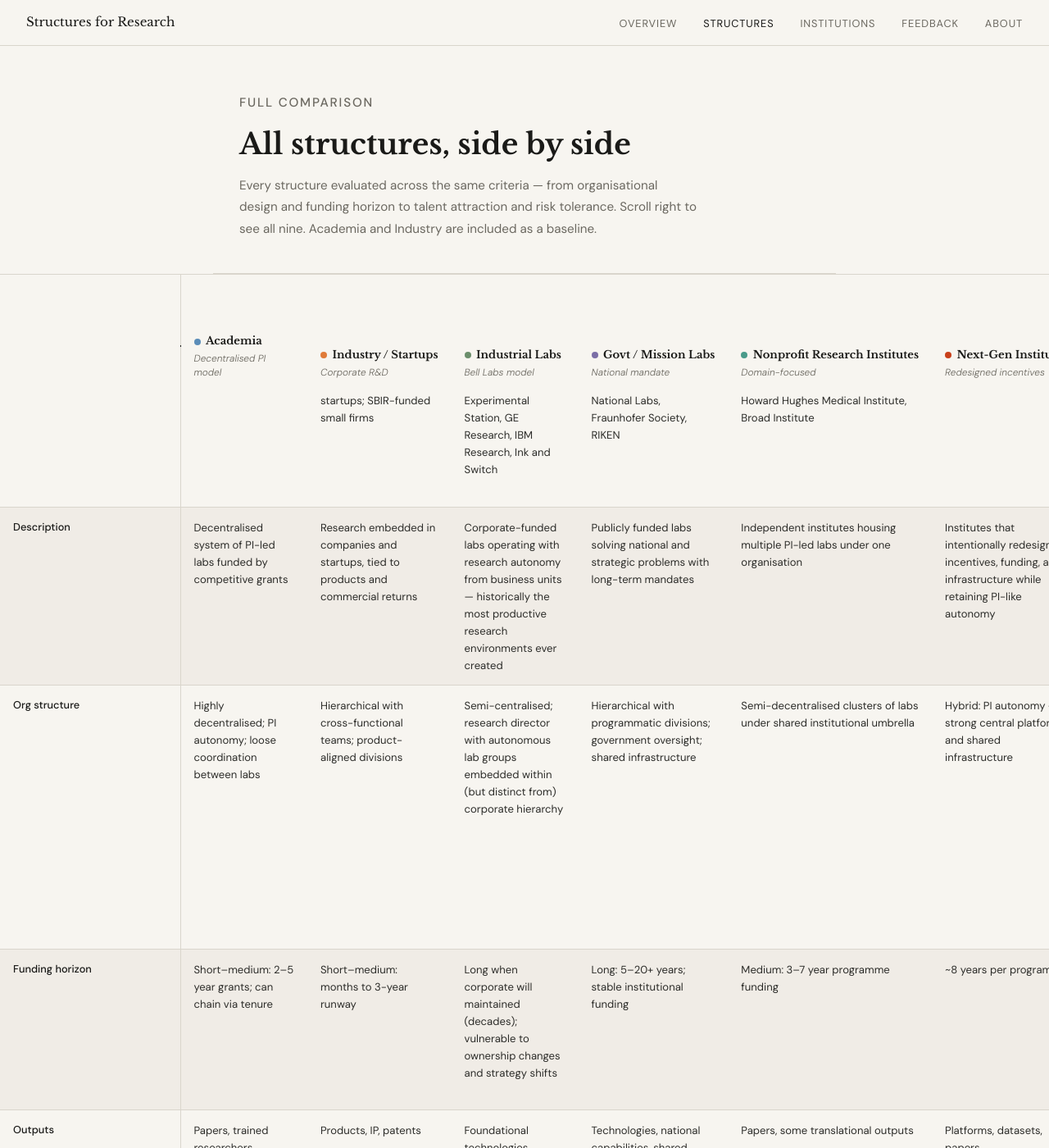
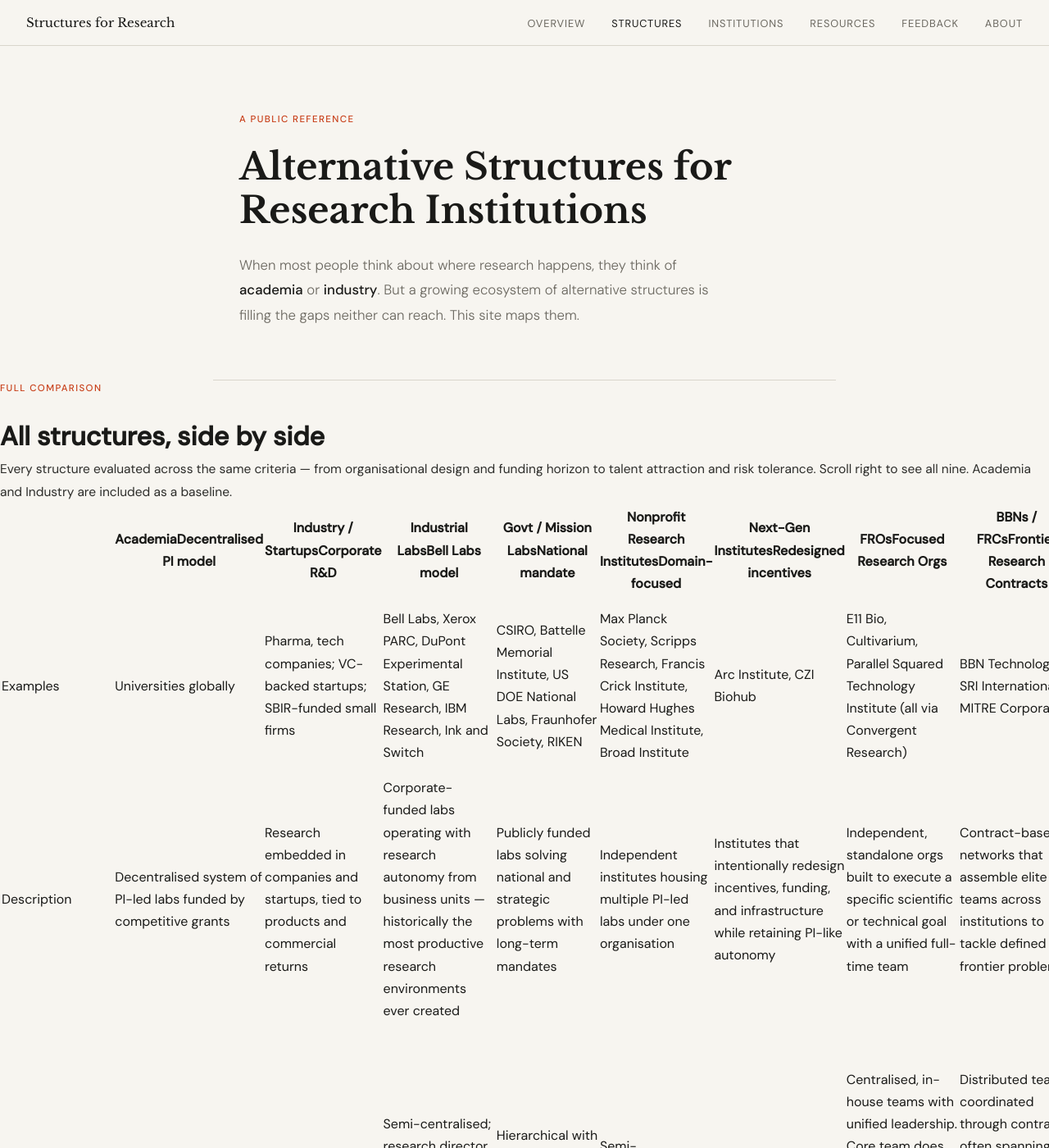
Before and after one commit to biancale4/structuresforresearch.com, a Jekyll site: the page built from structures.html, in a window 1280 px wide and 1400 px high. Shown: the whole window at 82% size. Built offline with Jekyll 4.4.1, drawn with Linux system fonts in a browser that asks for light colours; some of the changed text lies outside the part shown.

Commit message:
Update structures.html

```diff
--- a/structures.html
+++ b/structures.html
@@ -1,67 +1,16 @@
-<!DOCTYPE html>
-<html lang="en">
-<head>
-  <meta charset="UTF-8" />
-  <meta name="viewport" content="width=device-width, initial-scale=1.0" />
-  <title>Compare Structures — Structures for Research</title>
-  <link rel="preconnect" href="https://fonts.googleapis.com" />
-  <link rel="preconnect" href="https://fonts.gstatic.com" crossorigin />
-  <link href="https://fonts.googleapis.com/css2?family=Libre+Baskerville:ital,wght@0,400;0,700;1,400&family=DM+Sans:ital,opsz,wght@0,9..40,300;0,9..40,400;0,9..40,500;1,9..40,300&display=swap" rel="stylesheet" />
-  <style>
-    :root{--ink:#1a1a18;--paper:#f7f5f0;--muted:#6b6860;--accent:#c8401a;--rule:#d9d5cc;--serif:'Libre Baskerville',Georgia,serif;--sans:'DM Sans',system-ui,sans-serif;}
-    *,*::before,*::after{box-sizing:border-box;margin:0;padding:0}
-    html{scroll-behavior:smooth}
-    body{background:var(--paper);color:var(--ink);font-family:var(--sans);font-size:15px;line-height:1.6;-webkit-font-smoothing:antialiased}
-    nav{position:sticky;top:0;z-index:200;background:var(--paper);border-bottom:1px solid var(--rule);padding:0 2rem;display:flex;align-items:center;justify-content:space-between;height:56px}
-    .nav-logo{font-family:var(--serif);font-size:.95rem;color:var(--ink);text-decoration:none}
-    .nav-links{display:flex;gap:2rem;list-style:none}
-    .nav-links a{font-size:.8rem;letter-spacing:.07em;text-transform:uppercase;color:var(--muted);text-decoration:none;transition:color .2s}
-    .nav-links a:hover,.nav-links a.active{color:var(--ink)}
-    .page-header{max-width:760px;margin:0 auto;padding:3.5rem 2rem 2.5rem;border-bottom:1px solid var(--rule)}
-    .eyebrow{font-size:.72rem;font-weight:500;letter-spacing:.12em;text-transform:uppercase;color:var(--accent);margin-bottom:1rem}
-    .page-header h1{font-family:var(--serif);font-size:clamp(1.6rem,4vw,2.2rem);font-weight:700;line-height:1.2;margin-bottom:1rem}
-    .page-header p{font-size:.95rem;color:var(--muted);max-width:560px;line-height:1.75}
+---
+layout: default
+title: A Field Guide
+description: A public reference to alternative structures for research institutions outside traditional academia and industry.
+---
 
-    /* Table container */
-    .table-outer{overflow-x:auto;border-top:1px solid var(--rule)}
-    table{border-collapse:collapse;min-width:1400px;width:100%;font-size:.82rem}
-    /* Sticky row label */
-    thead th{position:sticky;top:56px;z-index:100;background:var(--paper);border-bottom:2px solid var(--ink);padding:.9rem 1rem;text-align:left;font-family:var(--serif);font-size:.82rem;font-weight:700;white-space:nowrap;vertical-align:bottom}
-    thead th:first-child{position:sticky;left:0;z-index:150;background:var(--paper);min-width:170px;border-right:1px solid var(--rule)}
-    thead th .th-sub{display:block;font-family:var(--sans);font-weight:300;font-style:italic;font-size:.74rem;color:var(--muted);margin-top:.2rem;white-space:normal;max-width:140px;line-height:1.4}
-    /* Color dots in header */
-    .dot{display:inline-block;width:8px;height:8px;border-radius:50%;margin-right:.4rem;vertical-align:middle;flex-shrink:0}
-    tbody tr td:first-child{position:sticky;left:0;background:var(--paper);border-right:1px solid var(--rule);z-index:50;font-weight:500;font-size:.8rem;padding:.85rem 1rem;color:var(--ink);vertical-align:top;line-height:1.5;white-space:nowrap}
-    tbody tr:nth-child(even) td:first-child{background:#f0ece6}
-    tbody tr{border-bottom:1px solid var(--rule)}
-    tbody tr:nth-child(even){background:#f0ece6}
-    tbody td{padding:.85rem 1rem;vertical-align:top;line-height:1.6;color:#2d2d2a;min-width:155px;max-width:220px}
-    .badge{display:inline-block;font-size:.72rem;font-weight:500;padding:.15rem .5rem;border-radius:2px;letter-spacing:.03em}
-    .badge-high{background:#dff0d8;color:#2a6e1a}
-    .badge-very-high{background:#c8e6c9;color:#1a5c12}
-    .badge-medium{background:#fff3cd;color:#7a5c00}
-    .badge-low{background:#fce4d6;color:#8c2a00}
-    .badge-mixed{background:#e8e4f8;color:#3a2a80}
-    .row-label-group{font-size:.68rem;font-weight:500;letter-spacing:.1em;text-transform:uppercase;color:var(--accent);padding:.6rem 1rem .2rem;background:transparent;border:none}
-    .row-label-group td{padding:.6rem 1rem .2rem;font-size:.68rem;font-weight:500;letter-spacing:.1em;text-transform:uppercase;color:var(--accent);background:var(--paper)!important;border-bottom:none!important;position:sticky;left:0}
-
-    footer{border-top:1px solid var(--rule);max-width:1400px;margin:0 auto;padding:2rem;display:flex;justify-content:space-between;align-items:center;gap:2rem;flex-wrap:wrap}
-    .footer-note{font-size:.78rem;color:var(--muted)}
-    .footer-sig{font-family:var(--serif);font-size:.82rem;color:var(--muted);font-style:italic}
-    @media(max-width:620px){.nav-links{display:none}.page-header{padding:2rem 1.25rem}}
-  </style>
-</head>
-<body>
-<nav>
-  <a class="nav-logo" href="index.html">Structures for Research</a>
-    <ul class="nav-links">
-    <li><a href="index.html">Overview</a></li>
-    <li><a href="structures.html" class="active">Structures</a></li>
-    <li><a href="institutions.html">Institutions</a></li>
-    <li><a href="feedback.html">Feedback</a></li>
-    <li><a href="about.html">About</a></li>
-  </ul>
-</nav>
+<section class="hero">
+  <p class="eyebrow">A public reference</p>
+  <h1>Alternative Structures for Research Institutions</h1>
+  <p class="hero-lead">
+    When most people think about where research happens, they think of <strong>academia</strong> or <strong>industry</strong>. But a growing ecosystem of alternative structures is filling the gaps neither can reach. This site maps them.
+  </p>
+</section>
 
 <div class="page-header">
   <p class="eyebrow">Full comparison</p>
@@ -258,10 +207,3 @@
 </tbody>
 </table>
 </div>
-
-<footer>
-  <p class="footer-note"><a href="index.html">&#x2190; Back to overview</a> &nbsp;&middot;&nbsp; <a href="institutions.html">Browse the directory</a></p>
-  <p class="footer-sig">structuresforresearch.com</p>
-</footer>
-</body>
-</html>
```
